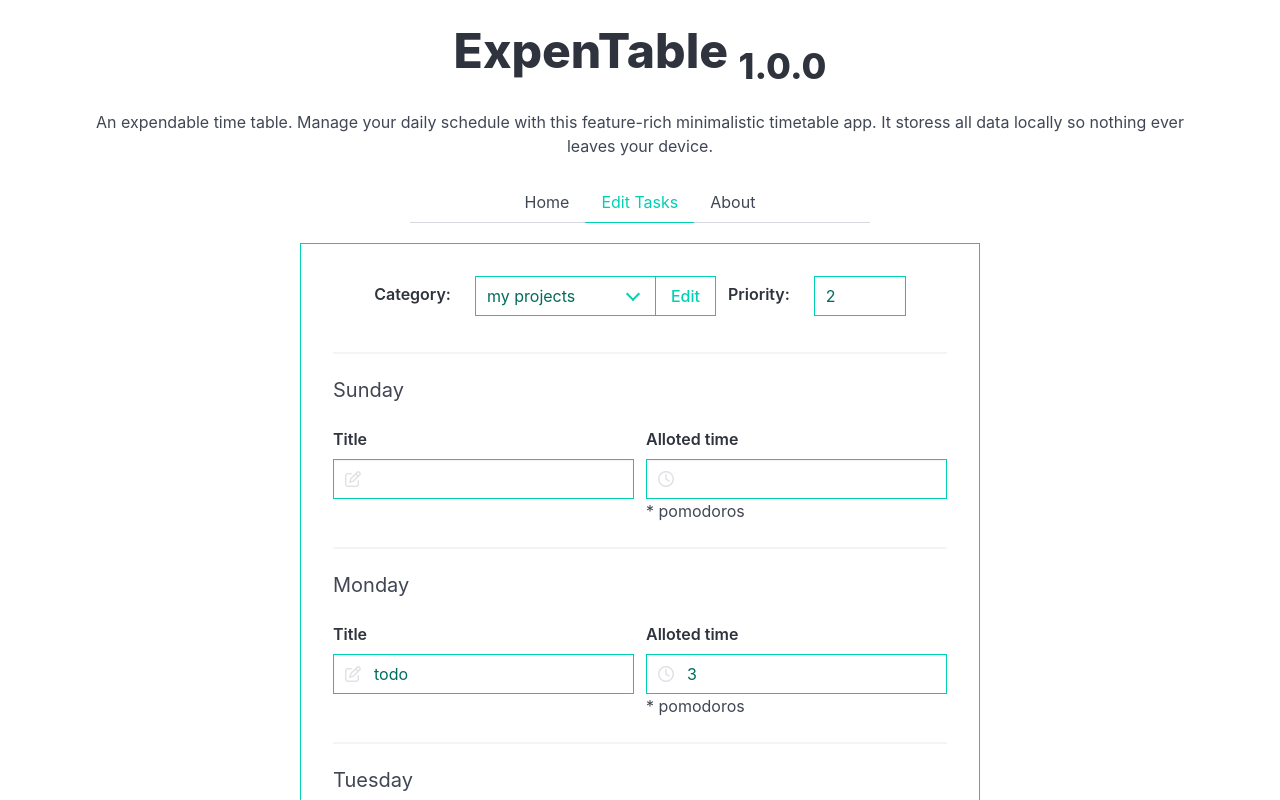
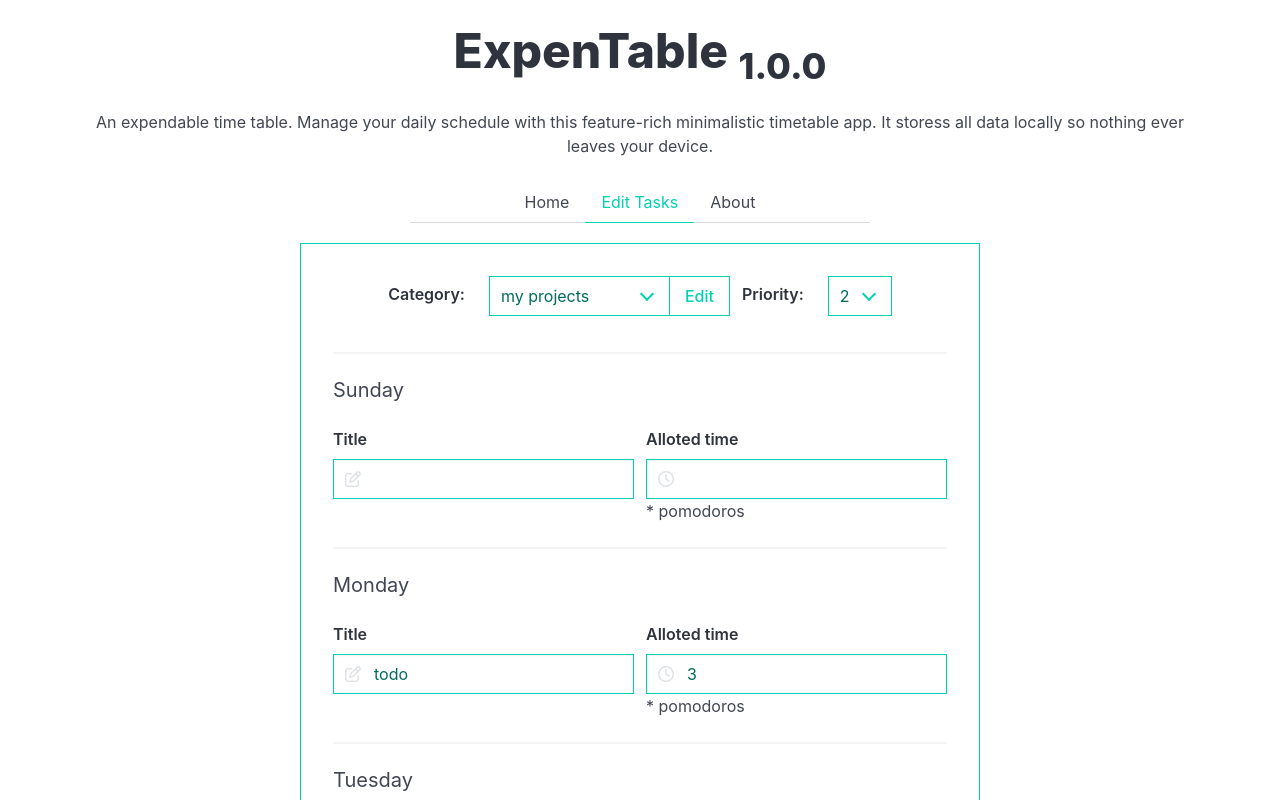
Before and after one commit to Blankscreen-exe/ExpenTable, a React (Vite) app: page /edit in a window 1280 px wide. Shown: the top 800 px of the page. Built offline with nearby package versions, Linux system fonts and the light colour scheme.

Commit message:
Solve allottedTime bug

```diff
--- a/src/components/form/index.jsx
+++ b/src/components/form/index.jsx
@@ -12,8 +12,6 @@ function Form() {
     const [selectedCategory, setCategory] = useState(formData[0]);
     const [days, setDays] = useState(selectedCategory?.days || {});
     const [priorityValue, setPriority] = useState(selectedCategory?.priority || "");
-
-    console.log(priorityValue);
 
     // All days of the week
     const weekDays = appConstants.days;
@@ -42,7 +40,8 @@ function Form() {
         if (property === "title") {
             setDays(prevValue => ({ ...prevValue, [day]: { ...(prevValue[day] || {}), title: value } }));
         } else if (property === "allottedTime") {
-            setDays(prevValue => ({ ...prevValue, [day]: { ...(prevValue[day] || {}), allottedTime: value } }));
+            const numValue = parseFloat(value);
+            setDays(prevValue => ({ ...prevValue, [day]: { ...(prevValue[day] || {}), allottedTime: numValue } }));
         }
     }
 
@@ -59,12 +58,14 @@ function Form() {
                                     </div>
                                     <div className="field-body">
                                         <div className="field has-addons">
-                                            <div className='control select is-primary'>
-                                                <select className='is-radiusless' onChange={handleSelectChange} name="categories" id="categories-dropdown">
-                                                    {formData.map((item, index) => {
-                                                        return (<option value={item.title} key={index}>{item.title}</option>);
-                                                    })}
-                                                </select>
+                                            <div className='control'>
+                                                <div className="select is-primary">
+                                                    <select className='is-radiusless' onChange={handleSelectChange} name="categories" id="categories-dropdown">
+                                                        {formData.map((item, index) => {
+                                                            return (<option value={item.title} key={index}>{item.title}</option>);
+                                                        })}
+                                                    </select>
+                                                </div>
                                             </div>
                                             <div className='control'>
                                                 <button
@@ -83,14 +84,15 @@ function Form() {
                                     </div>
                                     <div className="field-body">
                                         <div className="control">
-                                            <input
-                                                onChange={(e) => setPriority(e.target.value)}
-                                                type="number"
-                                                min={1}
-                                                max={5}
-                                                value={priorityValue}
-                                                className='input is-primary is-radiusless'
-                                            />
+                                            <div className="select is-primary">
+                                                <select name="priority" id="priority" className='is-radiusless' value={priorityValue} onChange={(e) => setPriority(e.target.value)}>
+                                                    <option value="1">1</option>
+                                                    <option value="2">2</option>
+                                                    <option value="3">3</option>
+                                                    <option value="4">4</option>
+                                                    <option value="5">5</option>
+                                                </select>
+                                            </div>
                                         </div>
                                     </div>
                                 </div>
@@ -120,13 +122,13 @@ function Form() {
                                                 </div>
                                             </div>
                                             <div className='field'>
-                                                <label htmlFor={`${day}-allotedTime`} className='label'>Alloted time</label>
+                                                <label htmlFor={`${day}-allottedTime`} className='label'>Alloted time</label>
                                                 <div className="control has-icons-left">
                                                     <input
                                                         onChange={handleDaysInputChange}
                                                         type="number" step={0.5}
-                                                        name={`${day}-allotedTime`}
-                                                        id={`${day}-alloted-time`}
+                                                        name={`${day}-allottedTime`}
+                                                        id={`${day}-allotted-time`}
                                                         value={days[day]?.allottedTime || ""}
                                                         className='input is-primary is-radiusless'
                                                     />
```
